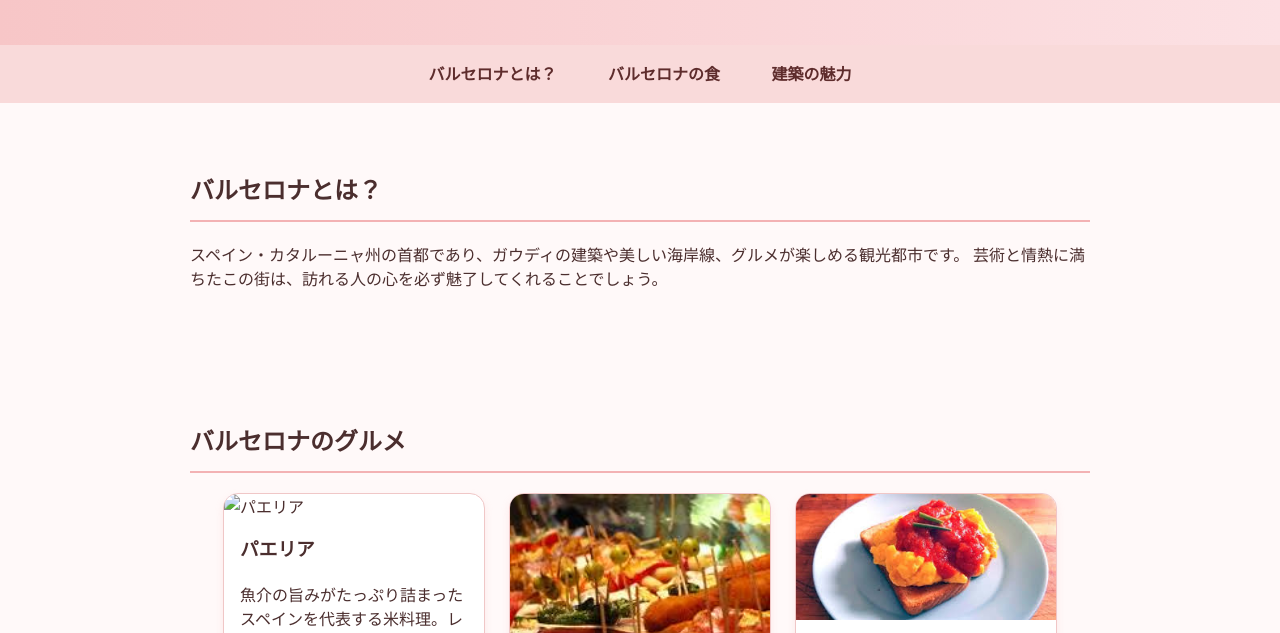
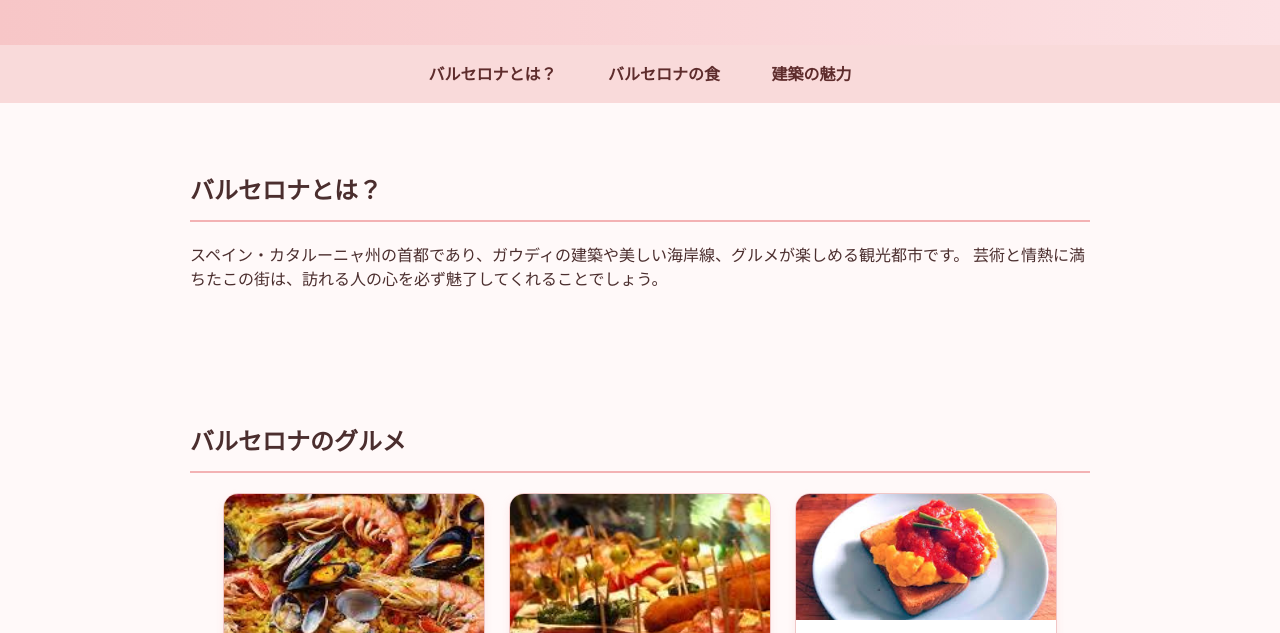
Before and after one commit to shino-lgtm/spain2, a plain HTML site: page index.html in a window 1280 px wide. Shown: the part 137-770 px from the top of the page. Drawn offline with Linux system fonts and the light colour scheme.

Commit message:
Update index.html

```diff
--- a/index.html
+++ b/index.html
@@ -106,7 +106,7 @@
     <h2>バルセロナのグルメ</h2>
     <div class="card-container">
       <div class="card">
-        <img src=image03.jpg" alt="パエリア">
+        <img src="image03.jpg" alt="パエリア">
         <div class="card-content">
           <h3>パエリア</h3>
           <p>魚介の旨みがたっぷり詰まったスペインを代表する米料理。レモンを絞ってさっぱりと。</p>
```
